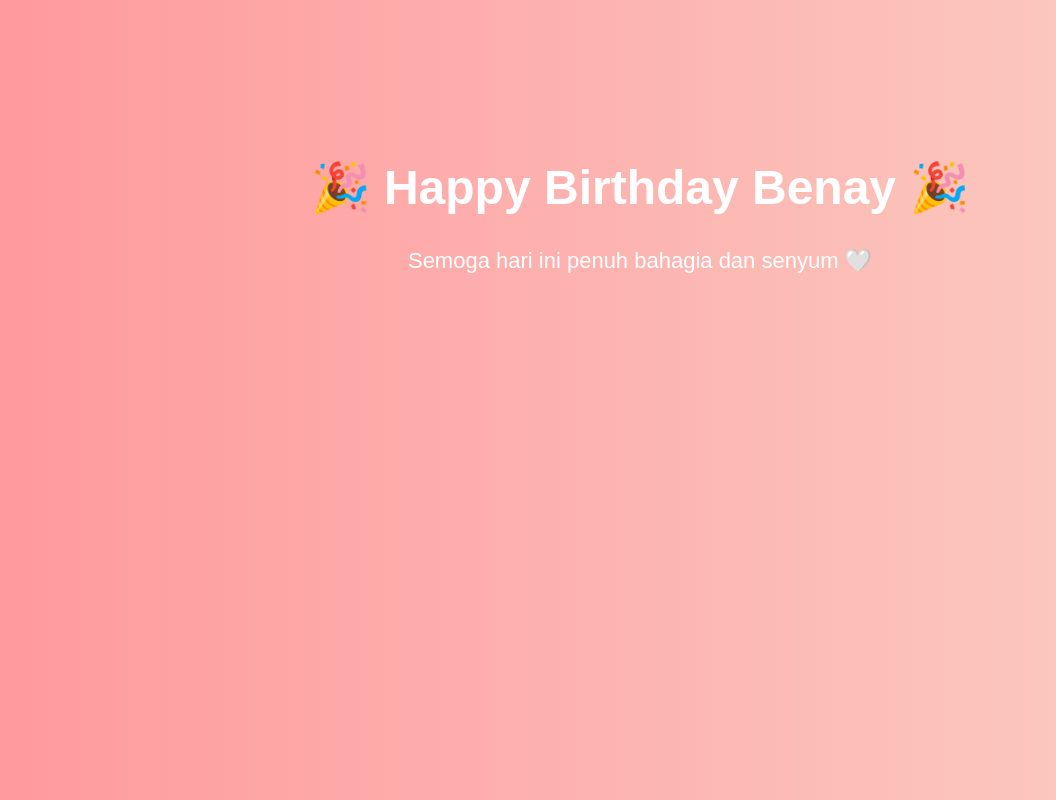
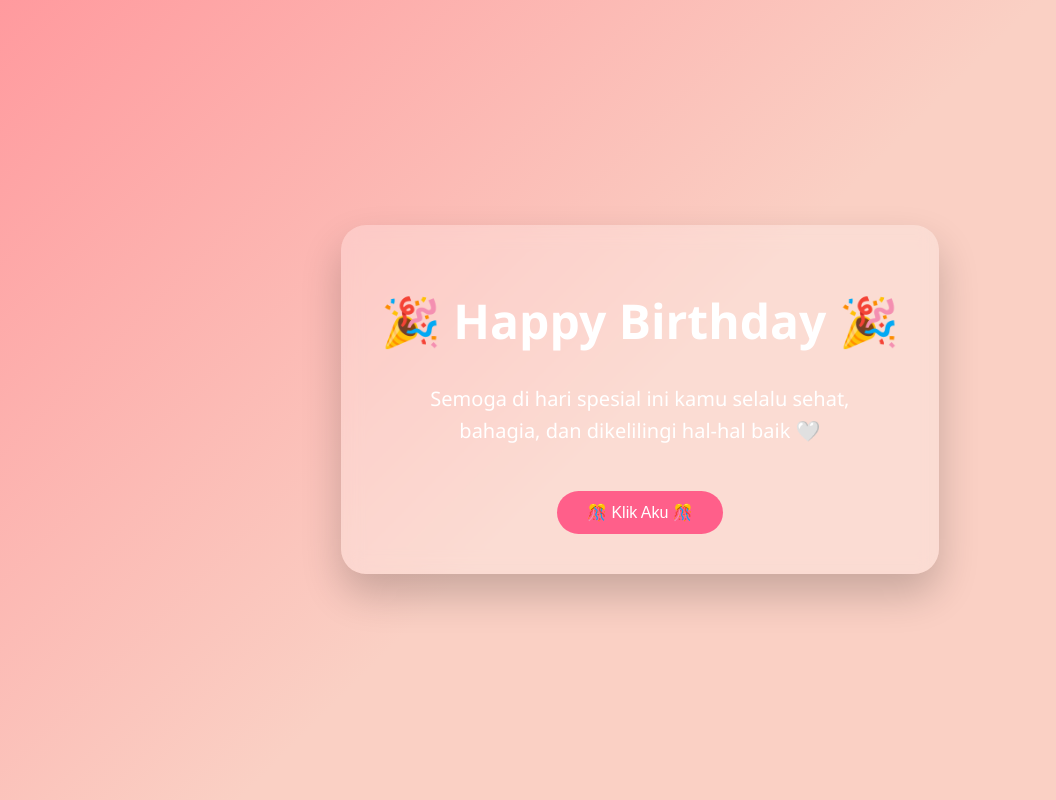
Before and after one commit to LutfiMulia/hbd, a plain HTML site: page index.html in a window 1280 px wide. Shown: the whole page, without its empty margins (0-1056 px from the left). Drawn offline with Linux system fonts and the light colour scheme.

Commit message:
Update index.html

```diff
--- a/index.html
+++ b/index.html
@@ -1,26 +1,133 @@
 <!DOCTYPE html>
-<html>
+<html lang="id">
 <head>
+  <meta charset="UTF-8">
   <title>Happy Birthday 🎂</title>
   <style>
     body {
-      background: linear-gradient(to right, #ff9a9e, #fad0c4);
+      margin: 0;
+      height: 100vh;
+      background: linear-gradient(135deg, #ff9a9e, #fad0c4, #fad0c4);
+      display: flex;
+      justify-content: center;
+      align-items: center;
+      font-family: 'Segoe UI', sans-serif;
+      overflow: hidden;
+    }
+
+    .card {
+      background: rgba(255,255,255,0.25);
+      backdrop-filter: blur(10px);
+      padding: 40px;
+      border-radius: 25px;
       text-align: center;
-      font-family: Arial, sans-serif;
-      padding-top: 120px;
+      color: #fff;
+      animation: pop 1.2s ease;
+      box-shadow: 0 20px 40px rgba(0,0,0,0.2);
     }
+
     h1 {
       font-size: 48px;
-      color: #fff;
+      margin-bottom: 10px;
+      animation: bounce 2s infinite;
     }
+
     p {
-      font-size: 22px;
-      color: #fff;
+      font-size: 20px;
+      line-height: 1.6;
+      opacity: 0;
+      animation: fadeIn 2s forwards;
+      animation-delay: 1s;
+    }
+
+    button {
+      margin-top: 25px;
+      padding: 12px 30px;
+      border: none;
+      border-radius: 30px;
+      font-size: 16px;
+      cursor: pointer;
+      background: #ff5f8a;
+      color: white;
+      transition: transform 0.2s, box-shadow 0.2s;
+    }
+
+    button:hover {
+      transform: scale(1.1);
+      box-shadow: 0 10px 20px rgba(0,0,0,0.3);
+    }
+
+    @keyframes pop {
+      from { transform: scale(0); }
+      to { transform: scale(1); }
+    }
+
+    @keyframes bounce {
+      0%, 100% { transform: translateY(0); }
+      50% { transform: translateY(-10px); }
+    }
+
+    @keyframes fadeIn {
+      to { opacity: 1; }
+    }
+
+    canvas {
+      position: fixed;
+      top: 0;
+      left: 0;
+      pointer-events: none;
     }
   </style>
 </head>
 <body>
-  <h1>🎉 Happy Birthday Benay 🎉</h1>
-  <p>Semoga hari ini penuh bahagia dan senyum 🤍</p>
+
+  <canvas id="confetti"></canvas>
+
+  <div class="card">
+    <h1>🎉 Happy Birthday 🎉</h1>
+    <p id="msg">
+      Semoga di hari spesial ini kamu selalu sehat,<br>
+      bahagia, dan dikelilingi hal-hal baik 🤍
+    </p>
+    <button onclick="shootConfetti()">🎊 Klik Aku 🎊</button>
+  </div>
+
+  <script>
+    const canvas = document.getElementById('confetti');
+    const ctx = canvas.getContext('2d');
+    canvas.width = window.innerWidth;
+    canvas.height = window.innerHeight;
+
+    let particles = [];
+
+    function shootConfetti() {
+      for (let i = 0; i < 150; i++) {
+        particles.push({
+          x: Math.random() * canvas.width,
+          y: -10,
+          r: Math.random() * 6 + 4,
+          d: Math.random() * 10,
+          color: `hsl(${Math.random() * 360}, 100%, 70%)`,
+          tilt: Math.random() * 10
+        });
+      }
+    }
+
+    function draw() {
+      ctx.clearRect(0, 0, canvas.width, canvas.height);
+      particles.forEach((p, i) => {
+        ctx.beginPath();
+        ctx.fillStyle = p.color;
+        ctx.arc(p.x, p.y, p.r, 0, Math.PI * 2);
+        ctx.fill();
+        p.y += p.d;
+        if (p.y > canvas.height) particles.splice(i, 1);
+      });
+      requestAnimationFrame(draw);
+    }
+
+    draw();
+  </script>
+
 </body>
 </html>
```
